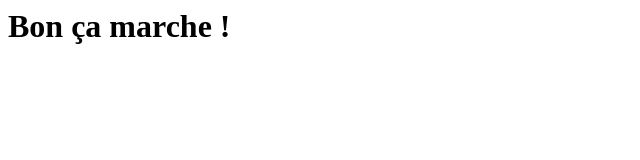
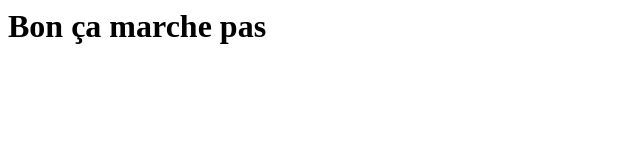
Before and after one commit to NicolasDirmann/NicolasDirmann.github.io, a plain HTML site: page index.html in a window 1280 px wide. Shown: the full height of the page, 0-640 px from the left. Drawn offline with Linux system fonts and the light colour scheme.

Commit message:
Revert "po"
This reverts commit bddecd52b3e9c40c646e8d29193722e26e9efe6b.

```diff
--- a/index.html
+++ b/index.html
@@ -4,6 +4,6 @@
 		<title>Notre site</title>
 	</head>
 	<body>
-		<h1>Bon ça marche !</h1>
+		<h1>Bon ça marche pas</h1>
 	</body>
 </html>
```
